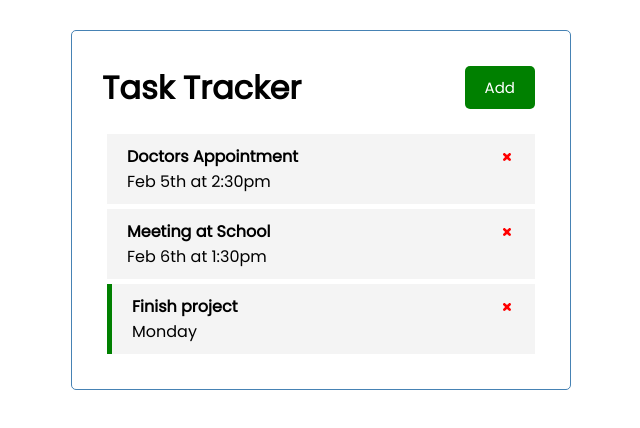
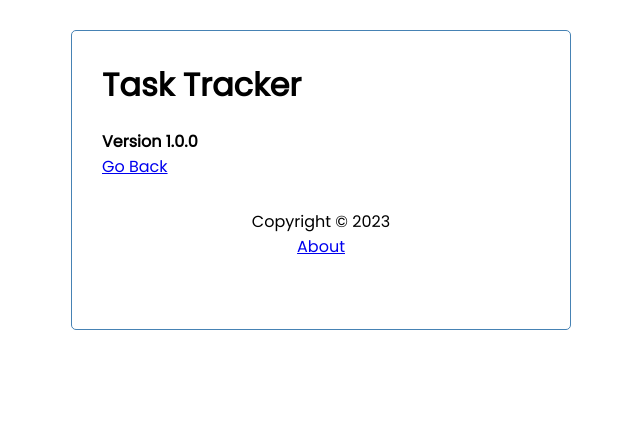
Before and after one commit to Jarabi/task-tracker, a React (Create React App) app: page /about in a window 1280 px wide. Shown: the top 428 px of the page, without its empty margins (319-959 px from the left). Built offline with nearby package versions, Linux system fonts and the light colour scheme; data requests are answered from the project's data file.

Commit message:
Routing, footer and about

```diff
--- a/package.json
+++ b/package.json
@@ -10,6 +10,7 @@
     "react": "^18.2.0",
     "react-dom": "^18.2.0",
     "react-icons": "^4.11.0",
+    "react-router-dom": "^6.18.0",
     "react-scripts": "5.0.1",
     "web-vitals": "^2.1.4"
   },
--- a/src/App.js
+++ b/src/App.js
@@ -1,7 +1,10 @@
 import { useEffect, useState } from "react";
+import { BrowserRouter, Routes, Route } from "react-router-dom";
 import Header from "./components/Header";
+import Footer from "./components/Footer";
 import Tasks from "./components/Tasks";
 import AddTask from "./components/AddTask";
+import About from "./components/About";
 
 const App = () => {
   const [showAddTask, setShowAddTask] = useState(false);
@@ -71,18 +74,36 @@
   };
 
   return (
+    <BrowserRouter>
       <div className='container'>
         <Header
           onAdd={() => setShowAddTask(!showAddTask)}
           showAdd={showAddTask}
         />
+
+        <Routes>
+          <Route
+            path='/'
+            element={
+              <>
                 {showAddTask && <AddTask onAdd={addTask} />}
                 {tasks.length > 0 ? (
-        <Tasks tasks={tasks} onDelete={deleteTask} onToggle={toggleReminder} />
+                  <Tasks
+                    tasks={tasks}
+                    onDelete={deleteTask}
+                    onToggle={toggleReminder}
+                  />
                 ) : (
                   <p style={{ textAlign: "center" }}>No Tasks</p>
                 )}
+              </>
+            }
+          />
+          <Route path='/about' Component={About} />
+        </Routes>
+        <Footer />
       </div>
+    </BrowserRouter>
   );
 };
 
--- /dev/null
+++ b/src/components/About.js
@@ -0,0 +1,12 @@
+import { Link } from "react-router-dom";
+
+const About = () => {
+  return (
+    <>
+      <h4>Version 1.0.0</h4>
+      <Link to='/'>Go Back</Link>
+    </>
+  );
+};
+
+export default About;
--- /dev/null
+++ b/src/components/Footer.js
@@ -0,0 +1,12 @@
+import { Link } from "react-router-dom";
+
+const Footer = () => {
+  return (
+    <footer>
+      <p>Copyright &copy; 2023</p>
+      <Link to='/about'>About</Link>
+    </footer>
+  );
+};
+
+export default Footer;
--- a/src/components/Header.js
+++ b/src/components/Header.js
@@ -1,15 +1,20 @@
 import PropTypes from "prop-types";
+import { useLocation } from "react-router-dom";
 import Button from "./Button";
 
 const Header = ({ title, onAdd, showAdd }) => {
+  const location = useLocation();
+
   return (
     <header className='header'>
       <h1>{title}</h1>
-      <Button
-        color={showAdd ? "red" : "green"}
-        text={showAdd ? "Close" : "Add"}
-        onClick={onAdd}
-      />
+      {location.pathname === "/" && (
+        <Button
+          color={showAdd ? "red" : "green"}
+          text={showAdd ? "Close" : "Add"}
+          onClick={onAdd}
+        />
+      )}
     </header>
   );
 };
```
Also changed, not shown: 2 other files (tests, documents, lock files or other folders). Lines whose indentation alone changed are shown as unchanged.
